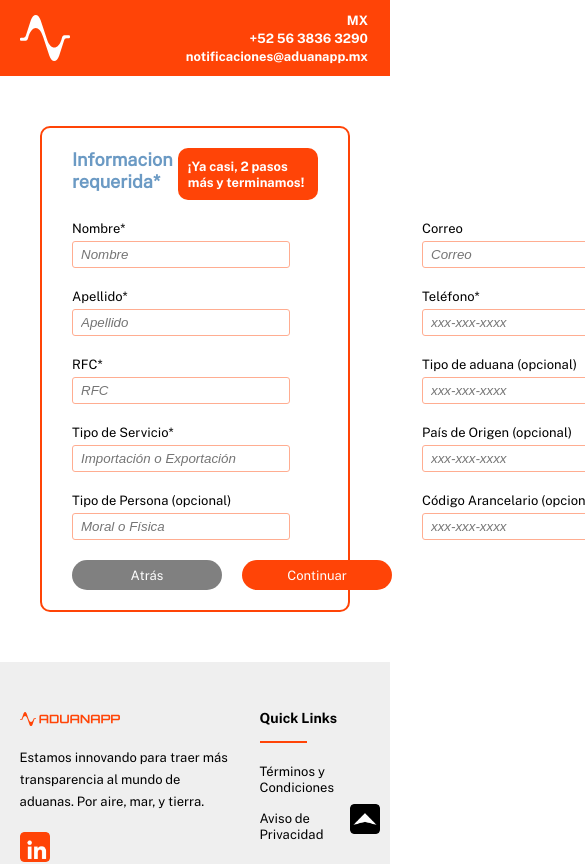
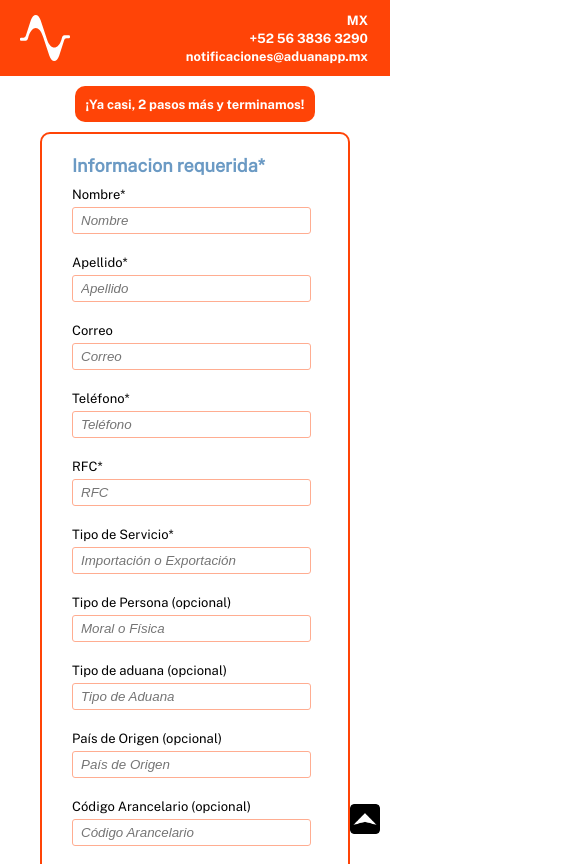
Before and after one commit to victorgallegosc/aduanappShop, a React (Vite) app: page /information-portal in a window 390 px wide. Shown: the top 864 px of the page, 585 px wide, since content can reach past the window. Built offline with nearby package versions, Linux system fonts and the light colour scheme.

Commit message:
Make Information Portal component responsive

```diff
--- a/src/components/InformationPortal/InformationPortal.module.css
+++ b/src/components/InformationPortal/InformationPortal.module.css
@@ -1,7 +1,25 @@
+@media (max-width: 720px) {
+    .container {
+            margin-inline: 40px;
+            margin-bottom: 50px;
+    }
+    .containerHeaderMessage {
+        margin: 10px auto;
+    }
+}
+
+@media (min-width: 721px) {
+    .container {
+        margin: 50px 40px;
+    }
+    .containerHeaderMessage {
+        margin-bottom: 20px;
+    }
+}
+
 .container {
     border: 2px solid #ff4407;
     border-radius: 10px;
-    margin: 50px 40px;
     padding: 20px 30px
 }
 .containerHeader {
@@ -14,7 +32,6 @@
     border-radius: 10px;
     color: white;
     padding: 10px;
-    margin-bottom: 20px;
     height: fit-content;
     width: fit-content;
 }
@@ -33,7 +50,12 @@
     row-gap: 20px;
     max-width: 900px;
 }
-.formContainer label {
+.formContainerMbl {
+    display: flex;
+    flex-direction: column;
+    row-gap: 20px;
+}
+.formContainer label, .formContainerMbl {
     font-family: 'Public Sans Regular';
     font-size: 13px;
 }
@@ -42,12 +64,17 @@
     flex-direction: column;
     width: auto;
 }
-.formField input {
+.formField input, .radiusFieldDiv {
     border: 1px solid #ffad91;
     border-radius: 3px;
     padding: 5px 8px;
     margin-top: 5px;
+}
+.formContainer input, .radiusFieldDiv {
     max-width: 200px;
+}
+.formContainerMbl input, .radiusFieldDiv {
+    width: 90%;
 }
 ::placeholder {
     font-style: italic;
--- a/src/components/InformationPortal/index.tsx
+++ b/src/components/InformationPortal/index.tsx
@@ -1,4 +1,4 @@
-import React, { useState } from "react";
+import React, { useEffect, useState } from "react";
 import { useNavigate } from "react-router-dom";
 import styles from "./InformationPortal.module.css"
 
@@ -35,25 +35,55 @@ const InformationPortal: React.FC = () => {
         navigate(-1);
     }
 
+    const [isMobile, setIsMobile] = useState(false);
+
+    useEffect(() => {
+        const handleResize = () => {
+            setIsMobile(window.innerWidth <= 720);
+        };
+        handleResize();
+        window.addEventListener("resize", handleResize);
+        return () => {
+            window.removeEventListener("resize", handleResize);
+        };
+    }, []);
+
     return (
-        <div className={styles.container}>
-            <div className={styles.containerHeader}>
-                <h2>Informacion requerida*</h2>
+        <>
+            {isMobile ? (
                 <div className={styles.containerHeaderMessage}>
                     <p className="font-body-bold">
                         ¡Ya casi, 2 pasos más y terminamos!
                     </p>
                 </div>
-            </div>
-
-            <form className={styles.formContainer} onSubmit={handleSubmit}>
+            ) : (
+                ""
+            )}
+            <div className={styles.container}>
+                {isMobile ? (
+                    <form
+                        className={styles.formContainerMbl}
+                        onSubmit={handleSubmit}
+                    >
                         <div className={styles.formField}>
+                            <h2>Informacion requerida*</h2>
                             <label>Nombre*</label>
                             <input
                                 name="nombre"
                                 type="text"
                                 placeholder="Nombre"
                                 value={formData.nombre}
+                                onChange={handleChange}
+                                required
+                            />
+                        </div>
+                        <div className={styles.formField}>
+                            <label>Apellido*</label>
+                            <input
+                                name="apellido"
+                                type="text"
+                                placeholder="Apellido"
+                                value={formData.apellido}
                                 onChange={handleChange}
                                 required
                             />
@@ -69,22 +99,11 @@ const InformationPortal: React.FC = () => {
                             />
                         </div>
                         <div className={styles.formField}>
-                    <label>Apellido*</label>
-                    <input
-                        name="apellido"
-                        type="text"
-                        placeholder="Apellido"
-                        value={formData.apellido}
-                        onChange={handleChange}
-                        required
-                    />
-                </div>
-                <div className={styles.formField}>
                             <label>Teléfono*</label>
                             <input
                                 name="telefono"
                                 type="tel"
-                        placeholder="xxx-xxx-xxxx"
+                                placeholder="Teléfono"
                                 value={formData.telefono}
                                 onChange={handleChange}
                                 required
@@ -102,13 +121,140 @@ const InformationPortal: React.FC = () => {
                             />
                         </div>
                         <div className={styles.formField}>
+                            <label>Tipo de Servicio*</label>
+                            <input
+                                name="tipoDeServicio"
+                                type="text"
+                                placeholder="Importación o Exportación"
+                                value={formData.tipoDeServicio}
+                                onChange={handleChange}
+                                required
+                            />
+                        </div>
+                        <div className={styles.formField}>
+                            <label>Tipo de Persona (opcional)</label>
+                            <input
+                                name="persona"
+                                type="text"
+                                placeholder="Moral o Física"
+                                value={formData.persona}
+                                onChange={handleChange}
+                            />
+                        </div>
+                        <div className={styles.formField}>
                             <label>Tipo de aduana (opcional)</label>
                             <input
                                 name="tipoDeAduana"
                                 type="text"
-                        placeholder="xxx-xxx-xxxx"
+                                placeholder="Tipo de Aduana"
                                 value={formData.tipoDeAduana}
                                 onChange={handleChange}
+                            />
+                        </div>
+                        <div className={styles.formField}>
+                            <label>País de Origen (opcional)</label>
+                            <input
+                                name="origen"
+                                type="text"
+                                placeholder="País de Origen"
+                                value={formData.origen}
+                                onChange={handleChange}
+                            />
+                        </div>
+                        <div className={styles.formField}>
+                            <label>Código Arancelario (opcional)</label>
+                            <input
+                                name="codigo"
+                                type="text"
+                                placeholder="Código Arancelario"
+                                value={formData.codigo}
+                                onChange={handleChange}
+                            />
+                        </div>
+
+                        {/* Buttons */}
+                        <div className="back-and-continue-button">
+                            <div
+                                className="secondary-button font-body"
+                                onClick={goBack}
+                            >
+                                Atrás
+                            </div>
+                            <button
+                                className="primary-button font-body"
+                                type="submit"
+                            >
+                                Continuar
+                            </button>
+                        </div>
+                    </form>
+                ) : (
+                    <>
+                        <div className={styles.containerHeader}>
+                            <h2>Informacion requerida*</h2>
+                            <div className={styles.containerHeaderMessage}>
+                                <p className="font-body-bold">
+                                    ¡Ya casi, 2 pasos más y terminamos!
+                                </p>
+                            </div>
+                        </div>
+                        <form
+                            className={styles.formContainer}
+                            onSubmit={handleSubmit}
+                        >
+                            <div className={styles.formField}>
+                                <h2>Informacion requerida*</h2>
+                                <label>Nombre*</label>
+                                <input
+                                    name="nombre"
+                                    type="text"
+                                    placeholder="Nombre"
+                                    value={formData.nombre}
+                                    onChange={handleChange}
+                                    required
+                                />
+                            </div>
+                            <div className={styles.formField}>
+                                <label>Apellido*</label>
+                                <input
+                                    name="apellido"
+                                    type="text"
+                                    placeholder="Apellido"
+                                    value={formData.apellido}
+                                    onChange={handleChange}
+                                    required
+                                />
+                            </div>
+                            <div className={styles.formField}>
+                                <label>Correo</label>
+                                <input
+                                    name="correo"
+                                    type="email"
+                                    placeholder="Correo"
+                                    value={formData.correo}
+                                    onChange={handleChange}
+                                />
+                            </div>
+                            <div className={styles.formField}>
+                                <label>Teléfono*</label>
+                                <input
+                                    name="telefono"
+                                    type="tel"
+                                    placeholder="Teléfono"
+                                    value={formData.telefono}
+                                    onChange={handleChange}
+                                    required
+                                />
+                            </div>
+                            <div className={styles.formField}>
+                                <label>RFC*</label>
+                                <input
+                                    name="rfc"
+                                    type="text"
+                                    placeholder="RFC"
+                                    value={formData.rfc}
+                                    onChange={handleChange}
+                                    required
                                 />
                             </div>
                             <div className={styles.formField}>
@@ -123,16 +269,6 @@ const InformationPortal: React.FC = () => {
                                 />
                             </div>
                             <div className={styles.formField}>
-                    <label>País de Origen (opcional)</label>
-                    <input
-                        name="origen"
-                        type="text"
-                        placeholder="xxx-xxx-xxxx"
-                        value={formData.origen}
-                        onChange={handleChange}
-                    />
-                </div>
-                <div className={styles.formField}>
                                 <label>Tipo de Persona (opcional)</label>
                                 <input
                                     name="persona"
@@ -143,30 +279,40 @@ const InformationPortal: React.FC = () => {
                                 />
                             </div>
                             <div className={styles.formField}>
+                                <label>Tipo de aduana (opcional)</label>
+                                <input
+                                    name="tipoDeAduana"
+                                    type="text"
+                                    placeholder="Tipo de Aduana"
+                                    value={formData.tipoDeAduana}
+                                    onChange={handleChange}
+                                />
+                            </div>
+                            <div className={styles.formField}>
+                                <label>País de Origen (opcional)</label>
+                                <input
+                                    name="origen"
+                                    type="text"
+                                    placeholder="País de Origen"
+                                    value={formData.origen}
+                                    onChange={handleChange}
+                                />
+                            </div>
+                            <div className={styles.formField}>
                                 <label>Código Arancelario (opcional)</label>
                                 <input
                                     name="codigo"
                                     type="text"
-                        placeholder="xxx-xxx-xxxx"
+                                    placeholder="Código Arancelario"
                                     value={formData.codigo}
                                     onChange={handleChange}
                                 />
                             </div>
-
-                {/* Buttons */}
-                <div className="back-and-continue-button">
-                    <div
-                        className="secondary-button font-body"
-                        onClick={goBack}
-                    >
-                        Atrás
+                        </form>
+                    </>
+                )}
             </div>
-                    <button className="primary-button font-body" type="submit">
-                        Continuar
-                    </button>
-                </div>
-            </form>
-        </div>
+        </>
     );
 }
 
```
Lines whose indentation alone changed are shown as unchanged.
